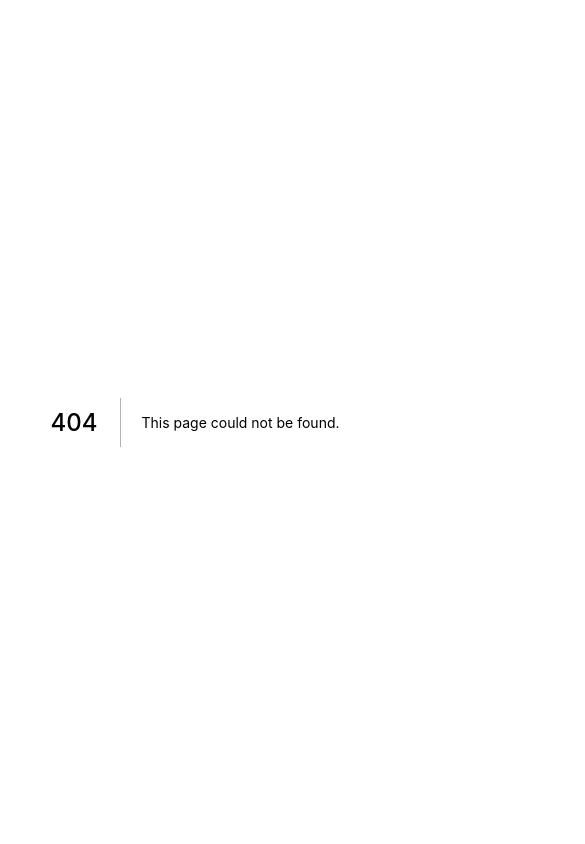
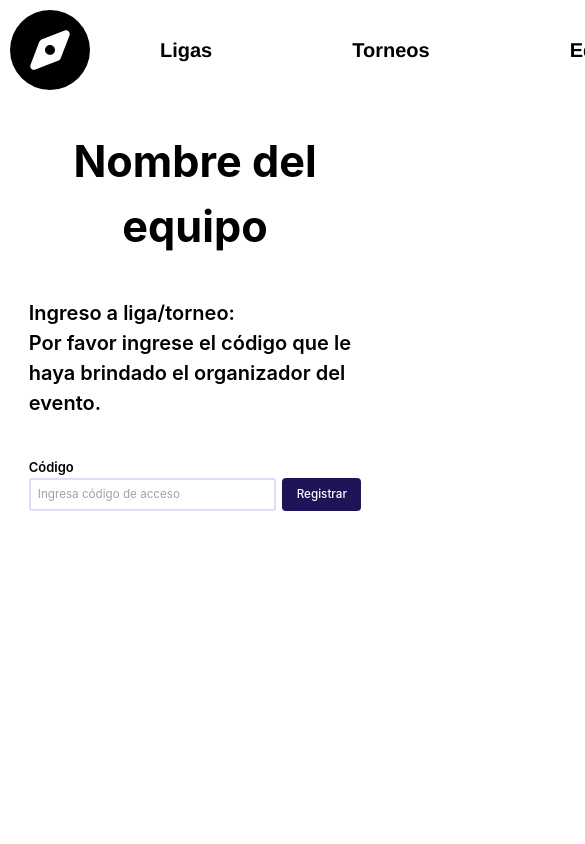
Before and after one commit to administracion-ligas-deportivas/sitio-web, a Next.js app: page /enter-sports-event in a window 390 px wide. Before the commit this address had no page. Shown: the top 844 px of the page, 585 px wide, since content can reach past the window. Built offline with nearby package versions, Linux system fonts and the light colour scheme.

Commit message:
Pantalla Ingreso a Evento Deportivo, EnterSports Event completa.
La pantalla contiene lo necesario, pero tanto el Navbar y Footer necesitan modificaciones para ser responsivos.

Aquí mismo modifiqué el componente de "InputButtonTitle".

```diff
--- a/components/InputButtonTitle/InputButtonTitle.module.css
+++ b/components/InputButtonTitle/InputButtonTitle.module.css
@@ -1,5 +1,4 @@
-/* stylelint-disable-next-line selector-class-pattern */
-.inputButton {
+/* .inputButton {
   display: flex;
   font-size: 14px;
   height: 70px;
@@ -7,13 +6,11 @@
   width: 450px;
 }
 
-/* stylelint-disable-next-line selector-class-pattern */
 .inputButton input {
   display: block;
   margin-top: 25px;
 }
 
-/* stylelint-disable-next-line selector-class-pattern */
 .inputButton button {
   height: 42px;
   margin-left: 10px;
@@ -22,14 +19,45 @@
   width: 125px;
 }
 
-/* stylelint-disable-next-line selector-class-pattern */
 .inputButton label {
   font-weight: 600;
   padding-left: 5px;
   position: absolute;
 }
 
-/* stylelint-disable-next-line selector-class-pattern */
 .inputButton input:placeholder-shown {
   padding: 5px;
+} */
+
+.container {
+  display: flex;
+  flex-direction: column;
+  font-size: 0.9em;
+
+  /* gap: 0.5em; */
+
+  /* padding: 0.5em; */
 }
+
+.button {
+  flex: 1;
+}
+
+.buttonsContainer {
+  display: flex;
+  flex-grow: 1;
+
+  /* flex-direction: row; */
+
+  /* justify-content: space-between; */
+  gap: inherit;
+
+  /* width: 100%; */
+}
+
+.elementsContainer {
+  display: flex;
+  flex-flow: wrap;
+  flex-direction: row;
+  gap: 0.5em;
+}
--- a/components/InputButtonTitle/index.js
+++ b/components/InputButtonTitle/index.js
@@ -1,5 +1,6 @@
 import styles from "./InputButtonTitle.module.css";
 import Button from "../Button";
+import Label from "../Label";
 import Input from "../Input/index";
 
 // U de que es el parametro que ingresa el usuario
@@ -11,18 +12,33 @@ export default function InputButtonTitle({
   contentU,
 }) {
   return (
-    // Seria el placeholder y el contenido del boton ?
-    <div className={styles.inputButton}>
-      {/* <label htmlFor="title">{titleU}</label> */}
-      <Input
-        title={titleU}
-        name={nameU}
-        placeholder={placeholderU}
-      />
-      {/* Utilice el componente Boton, pero mantuve el tamaño del
-      boton anterior, de ser necesario se cambia.
-      El tamaño actual me pareció un poco más estético.  */}
-      <Button variant="primary">{contentU}</Button>
-    </div>
+    <>
+      <div className={styles.container}>
+        <Label
+          content={titleU}
+          htmlFor={nameU}
+        />
+
+        {/* <div className="flex flex-row gap-2"> */}
+        <div className={styles.elementsContainer}>
+          <Input
+            id={nameU}
+            name=""
+            type="text"
+            title=""
+            placeholder={placeholderU}
+          />
+          <div className={styles.buttonsContainer}>
+            <Button
+              value="numero-placeholder"
+              classNames={[styles.button]}
+            >
+              {contentU}
+            </Button>
+          </div>
+        </div>
+      </div>
+      {/* Seria el placeholder y el contenido del boton ? */}
+    </>
   );
 }
--- /dev/null
+++ b/pages/enter-sports-event.js
@@ -0,0 +1,31 @@
+// Ingreso a evento deportivo
+import Navbar from "../components/Navbar";
+import Footer from "../components/Footer";
+import styles from "../styles/EnterSportsEvent.module.css";
+import InputButtonTitle from "../components/InputButtonTitle";
+
+function EnterSportsEvent() {
+  return (
+    <>
+      <Navbar />
+      <section className={styles.section}>
+        <div className={styles.container}>
+          <h1 className={styles.titlePage}>Nombre del equipo</h1>
+          <p className={styles.description}>
+            Ingreso a liga/torneo: <br /> Por favor ingrese el código que le
+            haya brindado el organizador del evento.
+          </p>
+          <InputButtonTitle
+            titleU="Código"
+            nameU="sportsEventCode"
+            placeholderU="Ingresa código de acceso"
+            contentU="Registrar"
+          />
+        </div>
+      </section>
+      <Footer />
+    </>
+  );
+}
+
+export default EnterSportsEvent;
--- a/pages/loginse.js
+++ /dev/null
@@ -1,27 +0,0 @@
-// Ingreso a evento deportivo no sabia que nombre darle
-// Login de registro se: Sports Event
-import Navbar from "../components/Navbar";
-import Footer from "../components/Footer";
-import styles from "../styles/Loginse.module.css";
-import InputButtonTitle from "../components/InputButtonTitle/index";
-
-function SignupSE() {
-  return (
-    <>
-      <Navbar />
-      <section className={styles.section}>
-        <div className={styles.sectionInput}>
-          <InputButtonTitle
-            titleU="Código"
-            nameU="sportsEventCode"
-            placeholderU="Ingresa código de acceso"
-            contentU="Registrar"
-          />
-        </div>
-      </section>
-      <Footer />
-    </>
-  );
-}
-
-export default SignupSE;
--- /dev/null
+++ b/styles/EnterSportsEvent.module.css
@@ -0,0 +1,29 @@
+.section {
+  /* background: #f1f6; */
+  height: 100vh;
+  position: relative;
+}
+
+.container {
+  display: flex;
+  flex-direction: column;
+  font-size: 0.9em;
+  padding: 2em;
+
+  /* gap: 0.5em; */
+
+  /* padding: 0.5em; */
+}
+
+.titlePage {
+  font-size: 3em;
+  font-weight: 700;
+  text-align: center;
+}
+
+.description {
+  font-size: 20px;
+  font-weight: 600;
+  padding-bottom: 2em;
+  padding-top: 2em;
+}
```
Also changed, not shown: styles/Loginse.module.css (deleted, +0 -12 lines).
